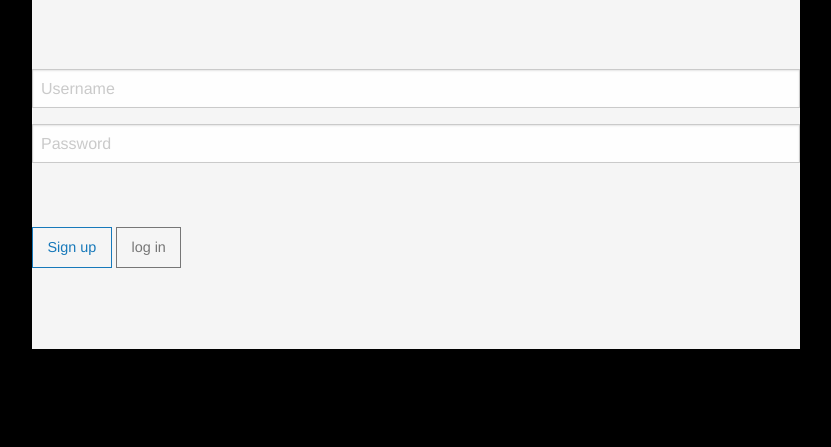
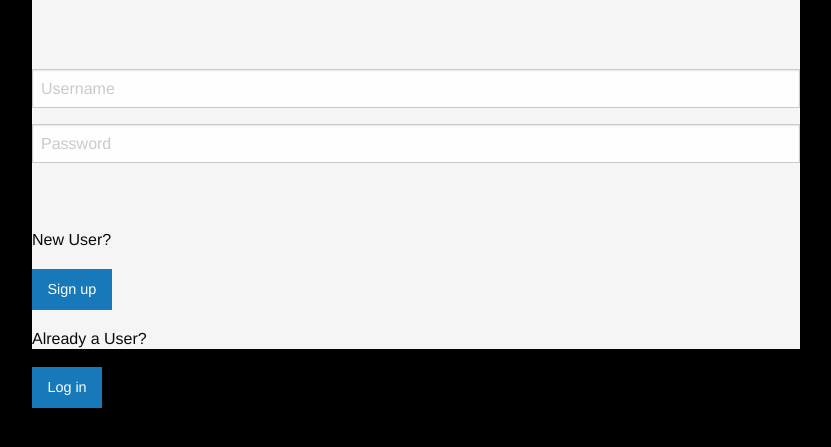
Before and after one commit to BethMwangi/library_system_python, a Flask app: page /login in a window 1280 px wide. Shown: the part 129-576 px from the top of the page, without its empty margins (224-1055 px from the left). Run offline with Flask 2, Linux system fonts and the light colour scheme; some libraries are stand-ins or nearby versions.

Commit message:
sign in and sign up buttons

```diff
--- a/static/style.css
+++ b/static/style.css
@@ -8,6 +8,17 @@ body {
     height: 350px;
     background-color: whitesmoke;
 }
+
+/*row form with placeholders*/
+
+.form-label {
+    width: 100%;
+    height: 75%;
+}
 form {
     padding-top: 6%;
 }
+.sign-in {
+    width: 100%;
+    height: 25%;
+}
--- a/templates/login.html
+++ b/templates/login.html
@@ -27,12 +27,17 @@
             <div class="medium-2 columns">
                 <br>
             </div>
-            <div class="row sign">
+            <div class="row sign-in">
                 <div class="medium-2 columns">
                     <br> </div>
-                <div class="medium-8 columns">
-                    <button class="hollow button" href="#">Sign up</button>
-                    <button class="secondary hollow button" href="#">log in</button>
+                <div class="medium-3 columns">
+                    <p class="tag">New User?</p>
+
+                    <button class="button" href="#">Sign up</button>
+                </div>
+                <div class="medium-3 columns">
+                    <p class="tag">Already a User?</p>
+                    <button class="button" href="#">Log in</button>
                 </div>
                 <div class="medium-2 columns">
                     <br> </div>
```
